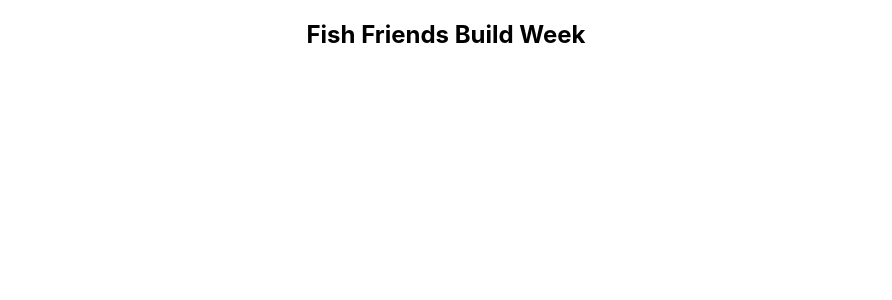
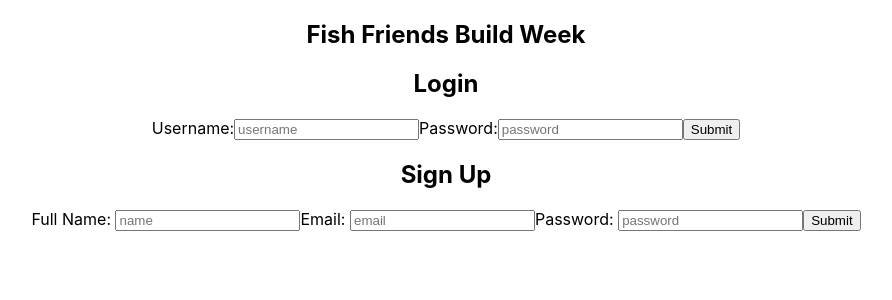
Before and after one commit to Build-Week-Fish-Friends/Front-End, a React (Create React App) app in the folder app/: page / in a window 1280 px wide. Shown: the top 300 px of the page, without its empty margins (194-1086 px from the left). Built offline with nearby package versions, Linux system fonts and the light colour scheme.

Commit message:
rough draft for login and sign up form

```diff
--- a/app/src/App.js
+++ b/app/src/App.js
@@ -1,5 +1,6 @@
 import React from 'react';
-import logo from './logo.svg';
+import LoginForm from './components/login';
+import SignUp from './components/signup';
 import './App.css';
 
 function App() {
@@ -7,6 +8,8 @@ function App() {
     <div className="App">
       <h2>Fish Friends Build Week</h2>
 
+        <LoginForm />
+        <SignUp />
       {/* Hello everyone! this week we will be working on fish friends!  */}
 
       {/* here is our product: https://docs.google.com/document/d/1Ozyf3g8RX9Rur8l6KFswSJjNF3E-dJ1fR25kX-Nv_4k/edit#heading=h.on2hvskyc3k9 */}
--- /dev/null
+++ b/app/src/components/login.js
@@ -0,0 +1,52 @@
+import React, {useState, useEffect} from 'react';
+import { withFormik, Form, Field } from "formik";
+import axios from 'axios';
+
+
+const LoginForm = ({values, errors, touched, status}) => {
+    const [users,setUsers] = useState([]);
+
+    useEffect( () => {
+        status && setUsers(users => [...users, status]);
+    }, [status])
+    return (
+        <div className = "login">
+            <h2>Login</h2>
+            <Form className="login-form">
+                <label>Username:
+                <Field type="text" name="username" placeholder="username"/>
+                </label>
+                <label>Password:
+                <Field type="password" name="password" placeholder="password"/>
+                </label>
+                <button type="submit">Submit</button>
+            </Form>
+
+            {users.map(user => (
+                <div key={user.id}>
+                    <p>Username: {user.username}</p>
+                    <p>Password: {user.passoword}</p>
+                </div>
+            ))}
+        </div>
+    )
+};
+
+const FormikLoginForm = withFormik({
+    mapsPropsToValue({username, password}) {
+        return {
+            username: username || "",
+            password: password || ""
+        }
+    },
+
+    handleSubmit(values, {setStatus}) {
+        axios.post("https://reqres.in/api/users/", values)
+        .then(response => {
+            setStatus(response.data);
+            console.log(response);
+        })
+        .catch(error => console.log(error.responese));
+    }
+})(LoginForm);
+export default FormikLoginForm;
--- /dev/null
+++ b/app/src/components/signup.js
@@ -0,0 +1,56 @@
+import React, {useState, useEffect} from 'react';
+import { withFormik, Form, Field } from "formik";
+import axios from 'axios';
+
+
+
+const SignUp = ({values, errors, touched, status}) => {
+    const [newUsers, setNewUsers] = useState([]);
+
+    useEffect( () => {
+        status && setNewUsers(newUsers => [...newUsers, status])
+    }, [status])
+
+    return (
+        <div className = "signUp">
+            <h2>Sign Up</h2>
+            <Form className="sign-up">
+                <label>Full Name: </label>
+                <Field type="text" name="name" placeholder="name"/>
+                <label>Email: </label>
+                <Field type="email" name="email" placeholder="email"/>
+                <label>Password: </label>
+                <Field type="password" name="password" placeholder="password"/>
+                <button type="submit">Submit</button>
+            </Form>
+
+            {newUsers.map(newUser => (
+                <div key={newUser.id}>
+                    <p>Full Name: {newUser.name}</p>
+                    <p>Email: {newUser.email}</p>
+                    <p>Password: {newUser.password}</p>
+                </div>
+            ))}
+        </div>
+    )
+};
+
+const FormikSignUp = withFormik({
+    mapsPropsToValue({name, email, password}) {
+        return {
+            name: name || "",
+            email: email || "",
+            password: password || ""
+        }
+    },
+
+    handleSubmit(values, {setStatus}) {
+        axios.post("https://reqres.in/api/users/", values)
+        .then(response => {
+            setStatus(response.data);
+            console.log(response);
+        })
+        .catch(error => console.log(error.responese));
+    }
+})(SignUp);
+export default FormikSignUp;
```
